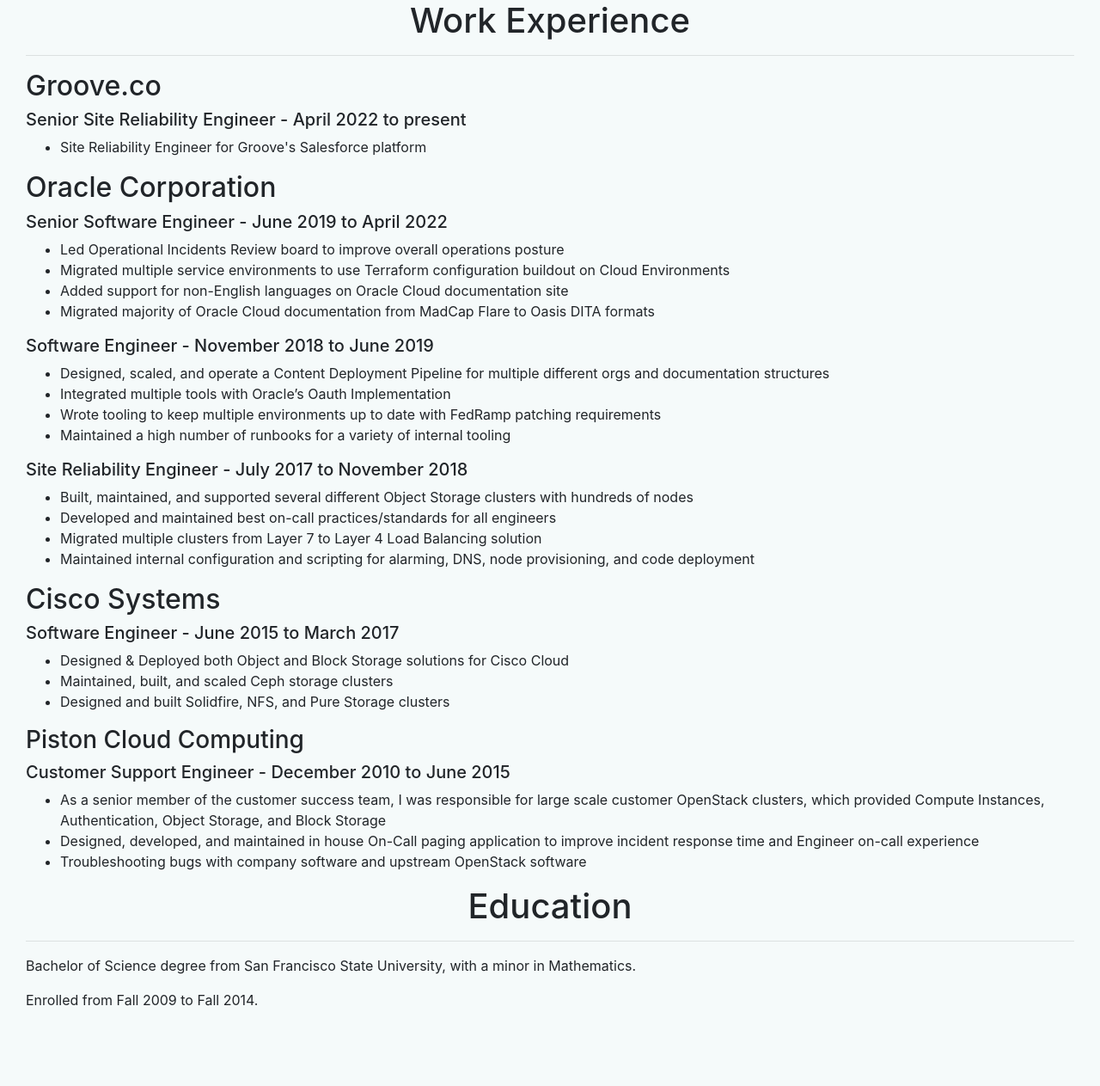
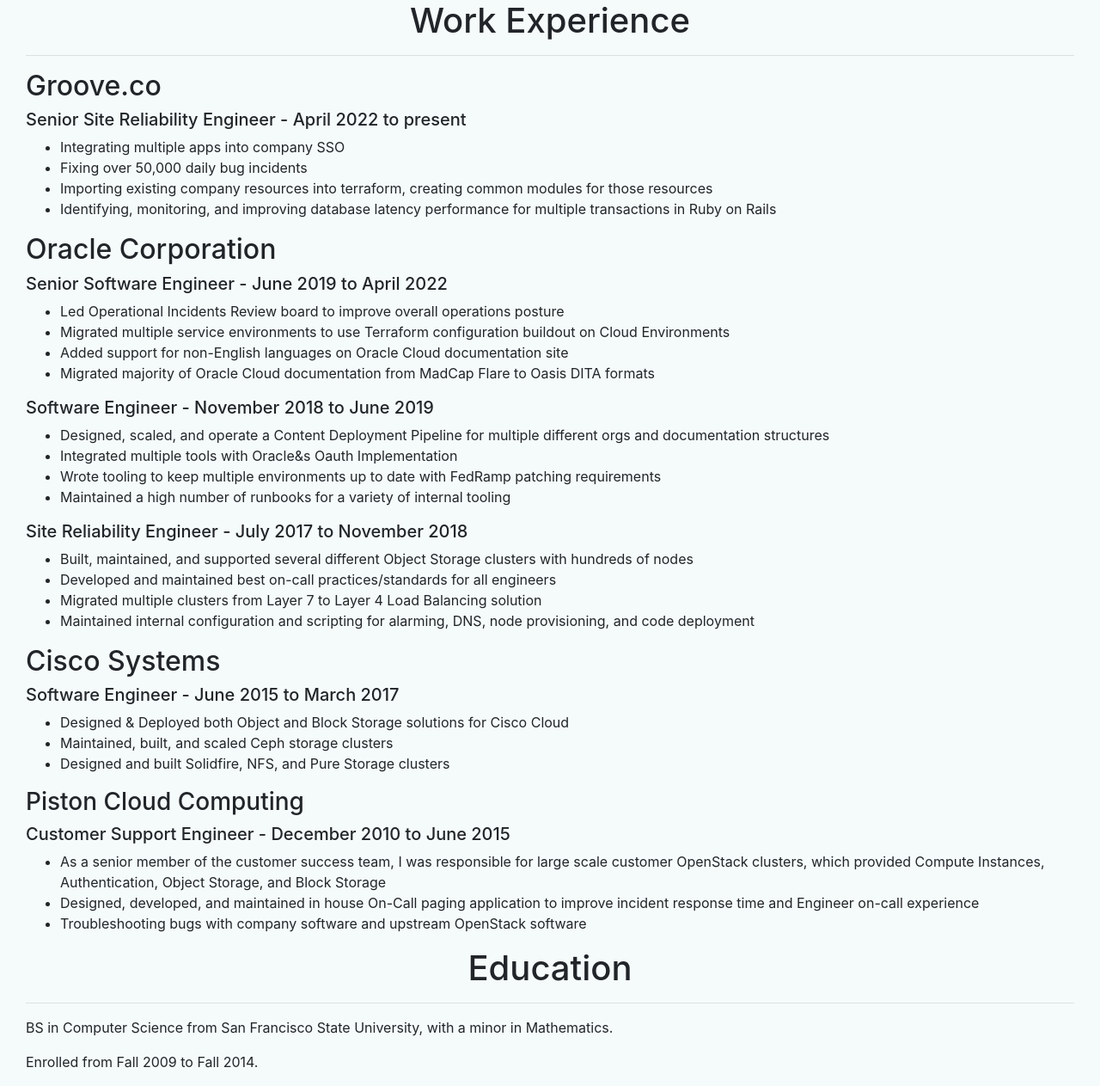
Before and after one commit to tnoff/personal-website, a Django app: page /resume/ in a window 1280 px wide. Shown: the part 56-1319 px from the top of the page at 86% size. Before the commit the page ends 1226 px from the top, so only its background shows below. Run offline with Django 3.2, Linux system fonts and the light colour scheme; parts of the project's set-up code (start-up, migrations or seed data) failed here and were passed over.

Commit message:
update resume

```diff
--- a/templates/homepage/resume.html
+++ b/templates/homepage/resume.html
@@ -6,7 +6,10 @@
     <h2>Groove.co</h2>
     <h5>Senior Site Reliability Engineer - April 2022 to present</h5>
     <ul>
-        <li>Site Reliability Engineer for Groove's Salesforce platform</li>
+        <li>Integrating multiple apps into company SSO</li>
+        <li>Fixing over 50,000 daily bug incidents</li>
+        <li>Importing existing company resources into terraform, creating common modules for those resources</li>
+        <li>Identifying, monitoring, and improving database latency performance for multiple transactions in Ruby on Rails</li>
     </ul>
     <h2>Oracle Corporation</h2>
     <h5>Senior Software Engineer - June 2019 to April 2022</h5>
@@ -19,7 +22,7 @@
     <h5>Software Engineer - November 2018 to June 2019</h5>
     <ul>
         <li>Designed, scaled, and operate a Content Deployment Pipeline for multiple different orgs and documentation structures</li>
-        <li>Integrated multiple tools with Oracle’s Oauth Implementation</li>
+        <li>Integrated multiple tools with Oracle&amp;s Oauth Implementation</li>
         <li>Wrote tooling to keep multiple environments up to date with FedRamp patching requirements</li>
         <li>Maintained a high number of runbooks for a variety of internal tooling</li>
     </ul>
@@ -47,6 +50,6 @@
 
     <h1 align="center">Education</h1>
     <hr>
-    <p>Bachelor of Science degree from San Francisco State University, with a minor in Mathematics.</p>
+    <p>BS in Computer Science from San Francisco State University, with a minor in Mathematics.</p>
     <p>Enrolled from Fall 2009 to Fall 2014.</p>
 {% endblock %}
```
